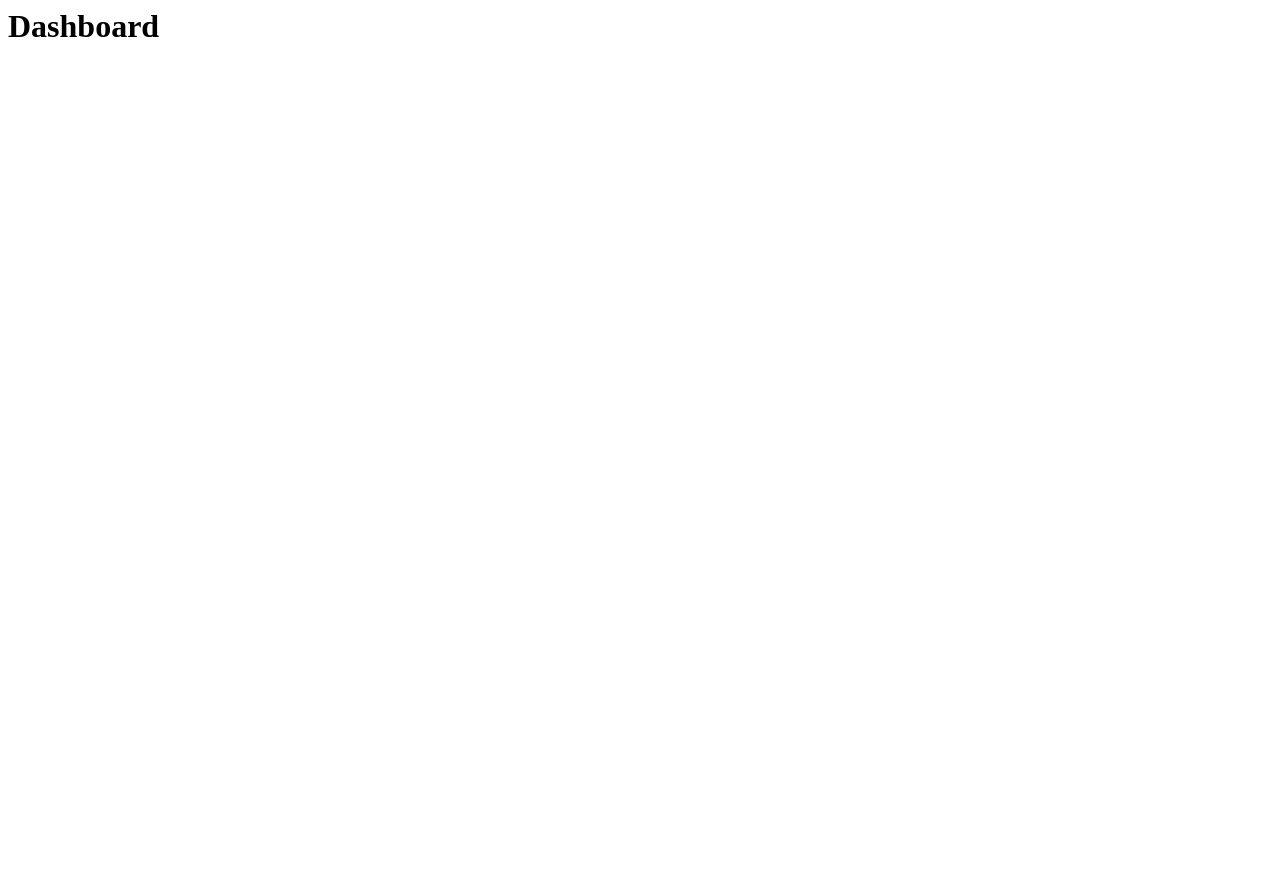
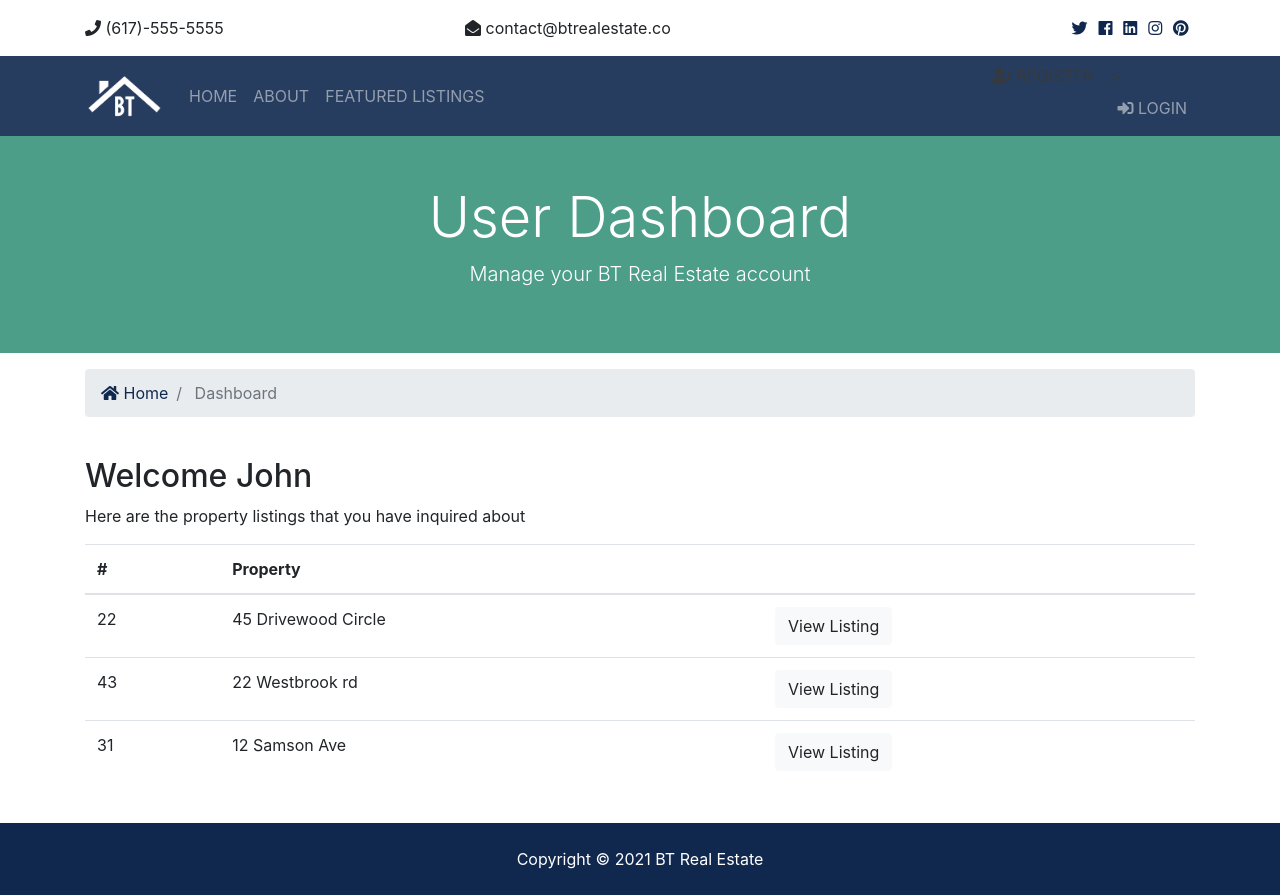
Before and after one commit to collins-adhola/real_estate, a Django app: page /accounts/dashboard in a window 1280 px wide. Before the commit the page is almost empty. Before the commit the page ends 37 px from the top, so only its background shows below. Run offline with Django 3.2, Linux system fonts and the light colour scheme; some libraries are stand-ins or nearby versions.

Commit message:
Added dashboard

```diff
--- a/accounts/views.py
+++ b/accounts/views.py
@@ -62,8 +62,11 @@ def login(request):
       auth.login(request, user)
       messages.success(request, 'You are logged in')
       return redirect('dashboard')
+    else:
+      messages.error(request, 'invalid credentials')
+      return redirect('login')
 
-    # Login User
+    #Login User
   else:
     return render(request, 'accounts/login.html')
 
--- a/templates/accounts/dashboard.html
+++ b/templates/accounts/dashboard.html
@@ -1 +1,74 @@
-<h1>Dashboard</h1>
+{% extends 'base.html' %}
+
+{% block content %}
+
+<section id="showcase-inner" class="py-5 text-white">
+  <div class="container">
+    <div class="row text-center">
+      <div class="col-md-12">
+        <h1 class="display-4">User Dashboard</h1>
+        <p class="lead">Manage your BT Real Estate account</p>
+      </div>
+    </div>
+  </div>
+</section>
+
+<!-- Breadcrumb -->
+<section id="bc" class="mt-3">
+  <div class="container">
+    <nav aria-label="breadcrumb">
+      <ol class="breadcrumb">
+        <li class="breadcrumb-item">
+          <a href="{% url 'index' %}">
+            <i class="fas fa-home"></i> Home</a>
+        </li>
+        <li class="breadcrumb-item active"> Dashboard</li>
+      </ol>
+    </nav>
+  </div>
+</section>
+
+<section id="dashboard" class="py-4">
+  <div class="container">
+    <div class="row">
+      <div class="col-md-12">
+        <h2>Welcome John</h2>
+        <p>Here are the property listings that you have inquired about</p>
+        <table class="table">
+          <thead>
+            <tr>
+              <th scope="col">#</th>
+              <th scope="col">Property</th>
+              <th></th>
+            </tr>
+          </thead>
+          <tbody>
+            <tr>
+              <td>22</td>
+              <td>45 Drivewood Circle</td>
+              <td>
+                <a class="btn btn-light" href="#">View Listing</a>
+              </td>
+            </tr>
+            <tr>
+              <td>43</td>
+              <td>22 Westbrook rd</td>
+              <td>
+                <a class="btn btn-light" href="#">View Listing</a>
+              </td>
+            </tr>
+            <tr>
+              <td>31</td>
+              <td>12 Samson Ave</td>
+              <td>
+                <a class="btn btn-light" href="#">View Listing</a>
+              </td>
+            </tr>
+          </tbody>
+        </table>
+      </div>
+    </div>
+  </div>
+</section>
+
+{% endblock %}
--- a/templates/pages/index.html
+++ b/templates/pages/index.html
@@ -72,7 +72,7 @@
 </section>
 
 <!-- Alerts -->
-{% include 'partials/_alert.html' %}
+{% include 'partials/_alerts.html' %}
 
 <!-- Listings -->
 <section id="listings" class="py-5">
--- a/templates/partials/_alerts.html
+++ b/templates/partials/_alerts.html
@@ -1,5 +1,5 @@
 {% if messages  %}
-  {% for message in messages%}
+  {% for message in messages %}
     <div id= "message" class="container">
       <div class="alert alert-{{message.tags}} alert_dismissible text-center" role="alert">
         <button type="button" class="close" data-dismiss="alert"><span aria-hidden="true">&times;</span></button>
--- a/templates/partials/_navbar.html
+++ b/templates/partials/_navbar.html
@@ -44,15 +44,19 @@
       </ul>
 
       <ul class="navbar-nav ml-auto">
+        {% if user.is_authenticated %}
+          hello
+
+        {% else %}
           <li
           {% if 'register' in request.path %}
             class="nav-item active mr-3"
           {% else %}
             class="nav-item mr-3"
 
-        {% endif %}>
+          {% endif %}
 
-        >
+
             <a class="nav-link" href="{% url 'register' %}">
               <i class="fas fa-user-plus"></i> Register</a>
           </li>
@@ -68,6 +72,8 @@
 
               Login</a>
           </li>
+        {% endif %}
+
       </ul>
     </div>
   </div>
```
Lines whose indentation alone changed are shown as unchanged.
